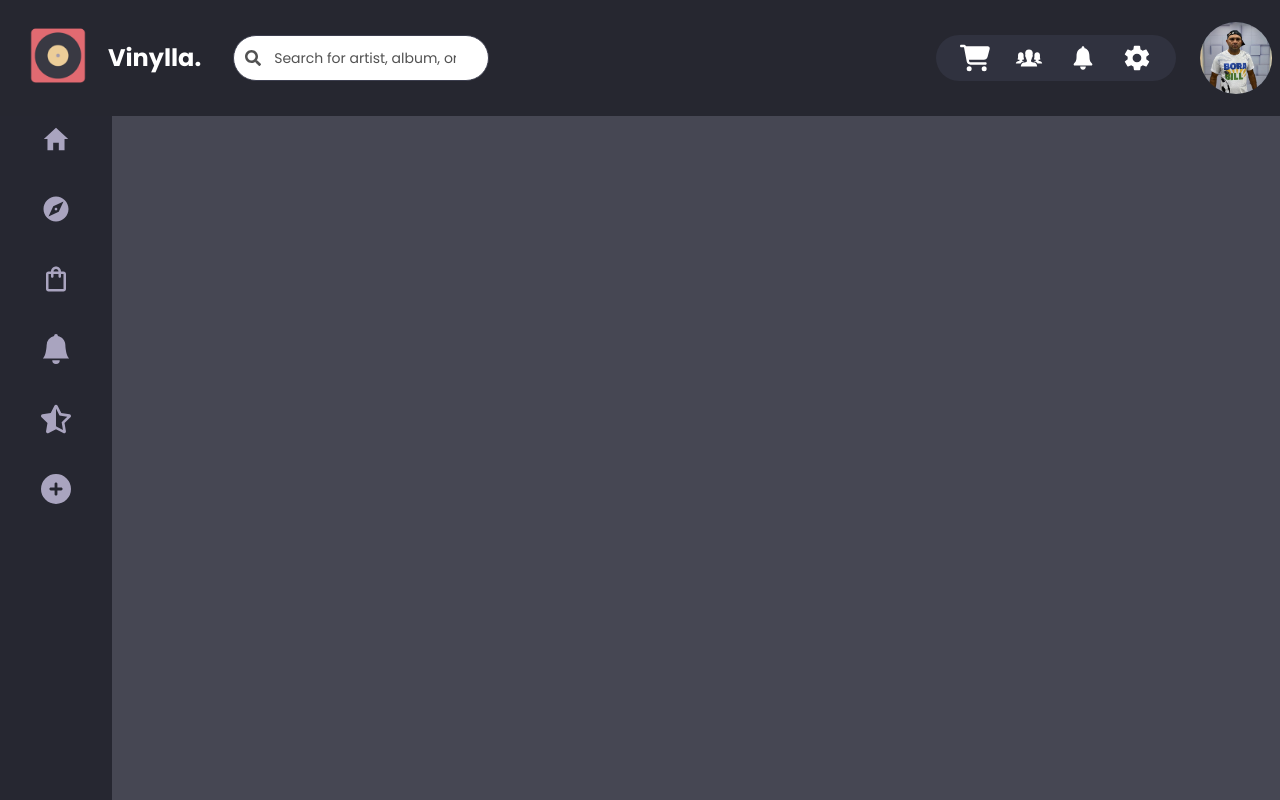
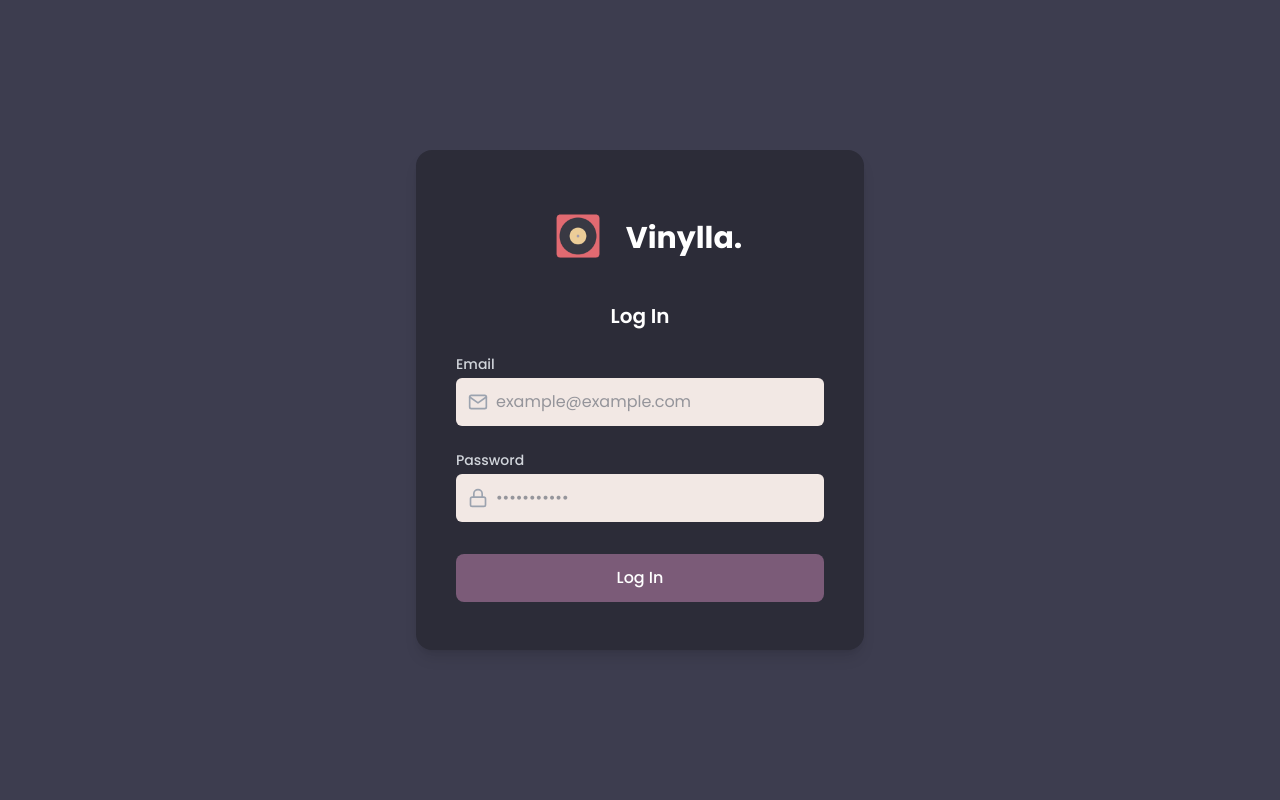
Before and after one commit to camila-vieirao/vinylla, a React (Vite) app in the folder frontend/: page /login in a window 1280 px wide. Before the commit this address had no page. Built offline with nearby package versions, Linux system fonts and the light colour scheme.

Commit message:
feat: create login page and connect with backend

```diff
--- a/frontend/package.json
+++ b/frontend/package.json
@@ -11,6 +11,7 @@
   },
   "dependencies": {
     "@tailwindcss/vite": "^4.1.14",
+    "axios": "^1.12.2",
     "flowbite": "^3.1.2",
     "react": "^19.1.1",
     "react-dom": "^19.1.1",
--- a/frontend/src/App.tsx
+++ b/frontend/src/App.tsx
@@ -1,4 +1,4 @@
-import { Route, Routes } from "react-router-dom";
+import { Route, Routes, useLocation } from "react-router-dom";
 import "./App.css";
 import { Bounce, ToastContainer } from "react-toastify";
 import Feed from "./pages/Feed/Feed";
@@ -9,11 +9,17 @@ import { ReviewFormModal } from "./components/ReviewModal/ReviewFormModal";
 import { useState } from "react";
 import { SearchResults } from "./pages/Search/SearchResults";
 import CreatePostModal from "./components/CreatePostModal/CreatePostModal";
+import Login from "./pages/Login/Login";
 
 function App() {
   const [showReviewModal, setShowReviewModal] = useState(false);
   const [showPostModal, setShowPostModal] = useState(false);
   const [selectedAlbum, setSelectedAlbum] = useState(null);
+
+  const location = useLocation();
+
+  const hideLayout =
+    location.pathname === "/login" || location.pathname === "/register";
 
   return (
     <>
@@ -30,14 +36,19 @@ function App() {
         theme="light"
         transition={Bounce}
       />
-      <Header />
-      <Sidebar
-        onReviewClick={() => setShowReviewModal(true)}
-        onPostClick={() => setShowPostModal(true)}
-      />
+      {!hideLayout && (
+        <>
+          <Header />
+          <Sidebar
+            onReviewClick={() => setShowReviewModal(true)}
+            onPostClick={() => setShowPostModal(true)}
+          />
+        </>
+      )}
       <Routes>
         <Route path="/feed" element={<Feed />} />
         <Route path="/search" element={<SearchResults />} />
+        <Route path="/login" element={<Login />} />
       </Routes>
       {showPostModal && (
         <CreatePostModal onClose={() => setShowPostModal(false)} />
--- /dev/null
+++ b/frontend/src/pages/Login/Login.tsx
@@ -0,0 +1,103 @@
+import { useState } from "react";
+import { FiMail, FiLock } from "react-icons/fi";
+
+import logo from "../../assets/logo 1.png";
+import { useNavigate } from "react-router-dom";
+import api from "../../services/api/api";
+import { toast } from "react-toastify";
+
+const Login: React.FC = () => {
+  const [email, setEmail] = useState("");
+  const [password, setPassword] = useState("");
+  const navigate = useNavigate();
+
+  async function handleLogin(e: React.FormEvent) {
+    e.preventDefault();
+
+    try {
+      const res = await api.post("/api/login", { email, password });
+      localStorage.setItem("token", res.data.token);
+      localStorage.setItem("userData", JSON.stringify(res.data.user));
+      navigate("/");
+      toast.success("You have successfully logged in!");
+    } catch (error: any) {
+      toast.error(error.response?.data?.message);
+    }
+  }
+
+  return (
+    <div className="flex items-center justify-center h-screen bg-[#3d3d4f]">
+      <div className="bg-[#2c2c38] rounded-2xl p-10 w-full max-w-md min-h-[500px] shadow-lg flex flex-col items-center justify-center gap-6">
+        <div className="flex flex-col items-center gap-2">
+          <div className="flex items-center gap-2">
+            <img className="cursor-pointer w-20 h-20" src={logo} />
+            <h1 className="cursor-pointer text-white font-bold text-3xl">
+              Vinylla.
+            </h1>
+          </div>
+        </div>
+
+        <h2 className="text-white text-xl font-semibold">Log In</h2>
+
+        <form onSubmit={handleLogin} className="flex flex-col gap-6 w-full">
+          {/* Email */}
+          <div className="flex flex-col gap-1 relative">
+            <label
+              className="text-gray-300 text-sm font-medium"
+              htmlFor="email"
+            >
+              Email
+            </label>
+            <div className="relative">
+              <FiMail
+                className="absolute left-3 top-1/2 transform -translate-y-1/2 text-gray-400"
+                size={20}
+              />
+              <input
+                id="email"
+                value={email}
+                onChange={(e) => setEmail(e.target.value)}
+                type="email"
+                placeholder="example@example.com"
+                className="pl-10 px-4 py-3 rounded-md bg-[#f2e8e4] text-base text-gray-700 outline-none focus:ring-2 focus:ring-[#7b5b78] transition w-full"
+              />
+            </div>
+          </div>
+
+          {/* Password */}
+          <div className="flex flex-col gap-1 relative">
+            <label
+              className="text-gray-300 text-sm font-medium"
+              htmlFor="password"
+            >
+              Password
+            </label>
+            <div className="relative">
+              <FiLock
+                className="absolute left-3 top-1/2 transform -translate-y-1/2 text-gray-400"
+                size={20}
+              />
+              <input
+                id="password"
+                value={password}
+                onChange={(e) => setPassword(e.target.value)}
+                type="password"
+                placeholder="•••••••••••"
+                className="pl-10 px-4 py-3 rounded-md bg-[#f2e8e4] text-base text-gray-700 outline-none focus:ring-2 focus:ring-[#7b5b78] transition w-full"
+              />
+            </div>
+          </div>
+
+          <button
+            type="submit"
+            className="bg-[#7b5b78] text-white py-3 rounded-lg cursor-pointer mt-2 font-medium hover:bg-[#8d6c8b] transition"
+          >
+            Log In
+          </button>
+        </form>
+      </div>
+    </div>
+  );
+};
+
+export default Login;
--- /dev/null
+++ b/frontend/src/services/api/api.ts
@@ -0,0 +1,15 @@
+import axios from "axios";
+
+const api = axios.create({
+  baseURL: "http://localhost:3000",
+});
+
+api.interceptors.request.use((config) => {
+  const token = localStorage.getItem("token");
+  if (token) {
+    config.headers.Authorization = `Bearer ${token}`;
+  }
+  return config;
+});
+
+export default api;
```
Also changed, not shown: 1 other file (tests, documents, lock files or other folders).
